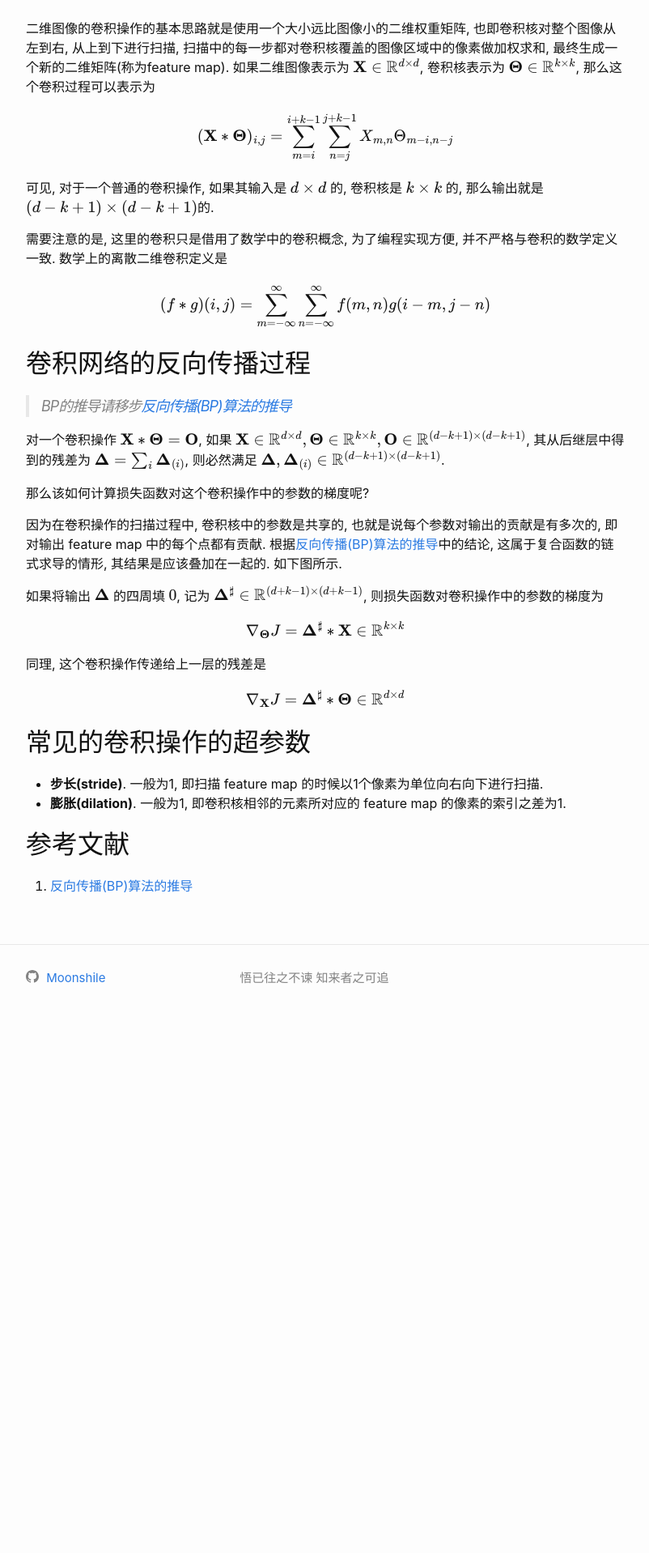
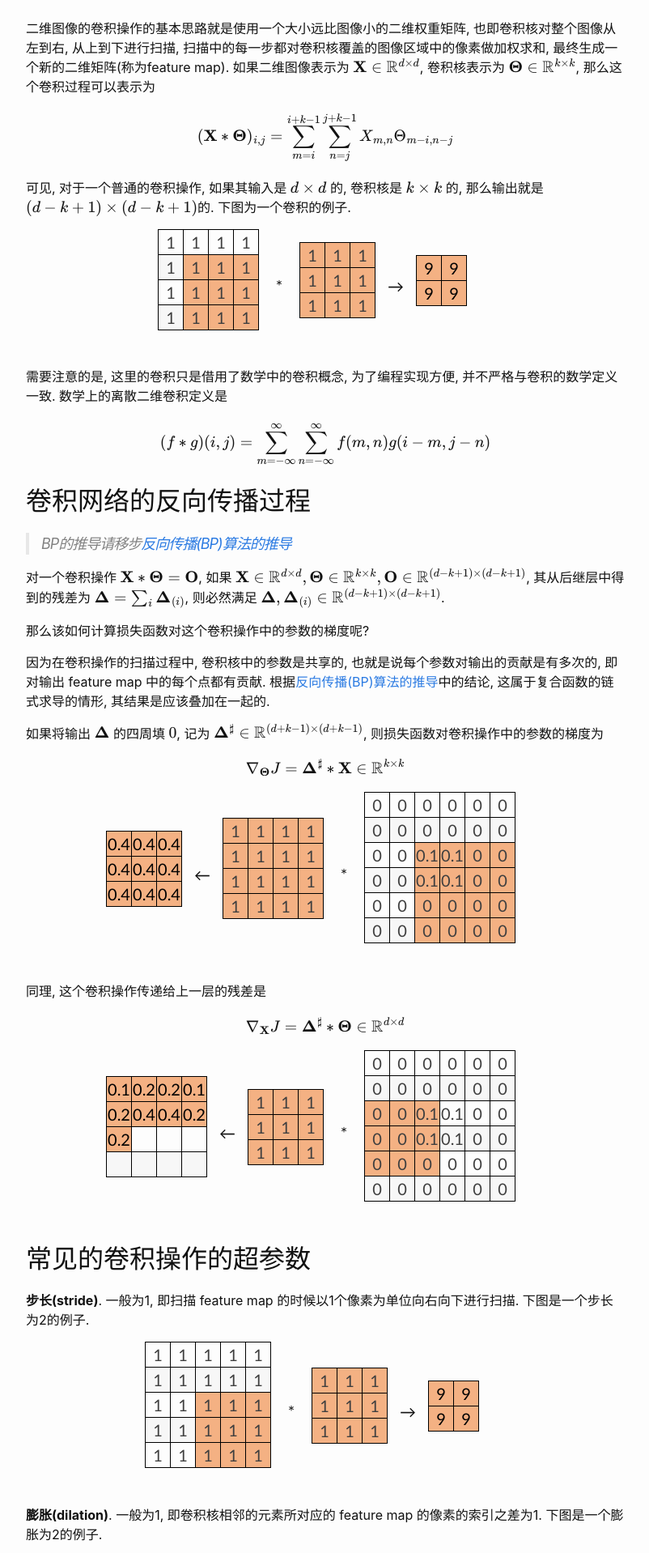
Before and after one commit to Moonshile/moonshile.github.io, a Jekyll site: the page built from _posts/2019-08-14-cnn.md, in a window 1280 px wide. Shown: the part 969-2887 px from the top of the page at 81% size, without its empty margins (238-1040 px from the left). Built offline with Jekyll 4.4.1, drawn with Linux system fonts in a browser that asks for light colours; formulas are drawn with MathJax 3; before the commit the page ends 2248 px from its top, so only the background shows below that; some of the changed text lies outside the part shown.

Commit message:
finish post: cnn

```diff
--- a/_posts/2019-08-14-cnn.md
+++ b/_posts/2019-08-14-cnn.md
@@ -28,7 +28,18 @@ $$
 (\mathbf X * \mathbf \Theta)_{i, j} = \sum_{m = i}^{i + k - 1} \sum_{n = j}^{j + k - 1} X _ {m, n} \Theta _ {m - i, n - j}
 $$
 
-可见, 对于一个普通的卷积操作, 如果其输入是 $$ d \times d $$ 的, 卷积核是 $$ k \times k $$ 的, 那么输出就是 $$ (d - k + 1) \times (d - k + 1) $$的.
+可见, 对于一个普通的卷积操作, 如果其输入是 $$ d \times d $$ 的, 卷积核是 $$ k \times k $$ 的, 那么输出就是 $$ (d - k + 1) \times (d - k + 1) $$的. 下图为一个卷积的例子.
+
+<script src="/assets/contrib/conv_visual/conv_visual.js"></script>
+<link rel="stylesheet" type="text/css" href="/assets/contrib/conv_visual/conv_visual.css" />
+
+<div class="conv_visual conv1" style="width:100%"></div>
+<script>
+convVisualRun(document.querySelector('.conv1'),
+              [...Array(16).keys()].map(i => 1),
+              [...Array(9).keys()].map(i => 1),
+              1, 1, false, 500);
+</script>
 
 需要注意的是, 这里的卷积只是借用了数学中的卷积概念, 为了编程实现方便, 并不严格与卷积的数学定义一致. 数学上的离散二维卷积定义是
 
@@ -44,7 +55,7 @@ $$
 
 那么该如何计算损失函数对这个卷积操作中的参数的梯度呢?
 
-因为在卷积操作的扫描过程中, 卷积核中的参数是共享的, 也就是说每个参数对输出的贡献是有多次的, 即对输出 feature map 中的每个点都有贡献. 根据[反向传播(BP)算法的推导][]中的结论, 这属于复合函数的链式求导的情形, 其结果是应该叠加在一起的. 如下图所示.
+因为在卷积操作的扫描过程中, 卷积核中的参数是共享的, 也就是说每个参数对输出的贡献是有多次的, 即对输出 feature map 中的每个点都有贡献. 根据[反向传播(BP)算法的推导][]中的结论, 这属于复合函数的链式求导的情形, 其结果是应该叠加在一起的.
 
 如果将输出 $$ \mathbf \Delta $$ 的四周填 $$ 0 $$, 记为 $$ \mathbf \Delta ^ \sharp \in \mathbb R ^ {(d + k - 1) \times (d + k - 1)} $$, 则损失函数对卷积操作中的参数的梯度为
 
@@ -52,16 +63,49 @@ $$
 \nabla_{\mathbf \Theta} J = \mathbf \Delta ^ \sharp * \mathbf X \in \mathbb R ^ {k \times k}
 $$
 
+<div class="conv_visual conv2" style="width:100%"></div>
+<script>
+convVisualRun(document.querySelector('.conv2'),
+              convVisualPad([...Array(4).keys()].map(i => 0.1), 2),
+              [...Array(16).keys()].map(i => 1),
+              1, 1, true, 500);
+</script>
+
 同理, 这个卷积操作传递给上一层的残差是
 
 $$
 \nabla_{\mathbf X} J = \mathbf \Delta ^ \sharp * \mathbf \Theta \in \mathbb R ^ {d \times d}
 $$
 
+<div class="conv_visual conv3" style="width:100%"></div>
+<script>
+convVisualRun(document.querySelector('.conv3'),
+              convVisualPad([...Array(4).keys()].map(i => 0.1), 2),
+              [...Array(9).keys()].map(i => 1),
+              1, 1, true, 500);
+</script>
+
 ## 常见的卷积操作的超参数
 
-+ **步长(stride)**. 一般为1, 即扫描 feature map 的时候以1个像素为单位向右向下进行扫描.
-+ **膨胀(dilation)**. 一般为1, 即卷积核相邻的元素所对应的 feature map 的像素的索引之差为1.
+**步长(stride)**. 一般为1, 即扫描 feature map 的时候以1个像素为单位向右向下进行扫描. 下图是一个步长为2的例子.
+
+<div class="conv_visual conv4" style="width:100%"></div>
+<script>
+convVisualRun(document.querySelector('.conv4'),
+              [...Array(25).keys()].map(i => 1),
+              [...Array(9).keys()].map(i => 1),
+              2, 1, false, 500);
+</script>
+
+**膨胀(dilation)**. 一般为1, 即卷积核相邻的元素所对应的 feature map 的像素的索引之差为1. 下图是一个膨胀为2的例子.
+
+<div class="conv_visual conv5" style="width:100%"></div>
+<script>
+convVisualRun(document.querySelector('.conv5'),
+              [...Array(36).keys()].map(i => 1),
+              [...Array(9).keys()].map(i => 1),
+              1, 2, false, 500);
+</script>
 
 ## 参考文献
 1. [反向传播(BP)算法的推导][]
--- /dev/null
+++ b/assets/contrib/conv_visual/conv_visual.css
@@ -0,0 +1,26 @@
+.conv_visual table {
+    border-collapse: collapse;
+    float: left;
+    width: initial;
+}
+.conv_visual span {
+    display: block;
+    float: left;
+}
+.conv_visual table, .conv_visual td, .conv_visual span, .conv_visual div {
+    font-size: 20px;
+    font-family: Calibri;
+    text-align: center;
+    padding: initial;
+}
+.conv_visual td {
+    border: solid 1px black;
+    width: 30px;
+    height: 30px;
+}
+.conv_visual table.output-view td {
+    color: transparent;
+}
+.conv_visual .filter-view td {
+    background-color: rgb(244,177,131);
+}
--- /dev/null
+++ b/assets/contrib/conv_visual/conv_visual.js
@@ -0,0 +1,159 @@
+TensorViewSize = 30;
+TensorOpSize = 50;
+TensorFontSize = 20;
+ViewBufferSize = 20;
+
+function convVisualPad(input, size) {
+    var res = [];
+    var n = Math.sqrt(input.length);
+    for(var i = 0; i < n + size*2; ++i) {
+        for(var j = 0; j < n + size*2; ++j) {
+            if((i - size >= 0 && i - size < n) && (j - size >= 0 && j - size < n)) {
+                res.push(input[n*(i - size) + j - size]);
+            } else {
+                res.push(0);
+            }
+        }
+    }
+    return res;
+}
+
+function convVisualConv2d(input, filter, stride, dilation) {
+    var res = [];
+    var inds = [];
+    var m = Math.sqrt(input.length);
+    var n = Math.sqrt(filter.length);
+    var nn = (n - 1)*dilation + 1;
+    for(var i = 0; i + nn - 1 < m; i += stride) {
+        for(var j = 0; j + nn - 1 < m; j += stride) {
+            cur_value = 0;
+            cur_inds = [];
+            for(var x = 0; x < n; ++x) {
+                for(var y = 0; y < n; ++y) {
+                    if(x*dilation >= m || y*dilation >= m) {
+                        continue;
+                    }
+                    cur_value += input[(x*dilation + i)*m + y*dilation + j] * filter[x*n + y];
+                    cur_inds.push([x*dilation + i, y*dilation + j]);
+                }
+            }
+            res.push(cur_value);
+            inds.push(cur_inds);
+        }
+    }
+    return [res, inds];
+}
+
+function convVisualCreateTensorView(tensor, tensorName) {
+    var table = document.createElement('table');
+    table.className = tensorName;
+
+    var cells = [];
+    var m = Math.sqrt(tensor.length);
+    for(var i = 0; i < m; ++i) {
+        tr = document.createElement('tr');
+        for(var j = 0; j < m; ++j) {
+            td = document.createElement('td');
+            td.innerText = tensor[i*m + j];
+            cells.push(td);
+            tr.appendChild(td);
+        }
+        table.appendChild(tr);
+    }
+
+    return [table, cells];
+}
+
+function convVisualRender(container, input, filter, output, reverse) {
+    var c = document.createElement('div');
+    c.style.margin = '0 auto';
+    c.style.position = 'relative';
+
+    var [inputView, inputCells] = convVisualCreateTensorView(input, 'input-view');
+    var [filterView, filterCells] = convVisualCreateTensorView(filter, 'filter-view');
+    var [outputView, outputCells] = convVisualCreateTensorView(output, 'output-view');
+    var inputViewSize = Math.sqrt(input.length)*(TensorViewSize + 2) + 2;
+    var filterViewSize = Math.sqrt(filter.length)*(TensorViewSize + 2) + 2;
+    var outputViewSize = Math.sqrt(output.length)*(TensorViewSize + 2) + 2;
+
+    var totalWidth = inputViewSize + filterViewSize + outputViewSize + TensorOpSize*2 + ViewBufferSize;
+    var totalHeight = Math.max(inputViewSize, filterViewSize, outputViewSize);
+
+    inputView.style.marginTop = ((totalHeight - inputViewSize)/2) + 'px';
+    filterView.style.marginTop = ((totalHeight - filterViewSize)/2) + 'px';
+    outputView.style.marginTop = ((totalHeight - outputViewSize)/2) + 'px';
+    c.style.width = totalWidth + 'px';
+    c.style.height = totalHeight + 'px';
+
+    var opConv = document.createElement('span');
+    opConv.innerHTML = '*';
+    opConv.style.width = TensorOpSize + 'px';
+    opConv.style.height = TensorOpSize + 'px';
+    opConv.style.marginTop = ((totalHeight - TensorFontSize)/2) + 'px';
+
+    var opEq = document.createElement('span');
+    opEq.innerHTML = reverse ? '&#x2190;' : '&#x2192;';
+    opEq.style.width = TensorOpSize + 'px';
+    opEq.style.height = TensorOpSize + 'px';
+    opEq.style.marginTop = ((totalHeight - TensorFontSize)/2) + 'px';
+
+    container.style.height = (totalHeight + ViewBufferSize*2) + 'px';
+
+    if(reverse){
+        c.appendChild(outputView);
+        c.appendChild(opEq);
+        c.appendChild(filterView);
+        c.appendChild(opConv);
+        c.appendChild(inputView);
+        container.appendChild(c);
+    } else {
+        c.appendChild(inputView);
+        c.appendChild(opConv);
+        c.appendChild(filterView);
+        c.appendChild(opEq);
+        c.appendChild(outputView);
+        container.appendChild(c);
+    }
+    return [inputCells, filterCells, outputCells];
+}
+
+function convVisualRun(container, input, filter, stride, dilation, reverse, interval) {
+    var [output, inds] = convVisualConv2d(input, filter, stride, dilation);
+    var [inputCells, filterCells, outputCells] = convVisualRender(container, input, filter, output, reverse);
+    var step = 0;
+    return setInterval(function(){
+        var n = Math.sqrt(output.length);
+        var inputSize = Math.sqrt(inputCells.length);
+        var i = Math.floor(step/n);
+        var j = step % n;
+
+        if(step > 0) {
+            var prevInds = inds[step - 1];
+            for(var i = 0; i < prevInds.length; ++i){
+                var [x, y] = prevInds[i];
+                inputCells[x*inputSize + y].style.backgroundColor = 'transparent';
+            }
+        }
+
+        if(step == output.length) {
+            for(var i = 0; i < outputCells.length; ++i) {
+                outputCells[i].style.color = 'transparent';
+                outputCells[i].style.backgroundColor = 'transparent';
+            }
+        } else {
+            var curInds = inds[step];
+            for(var i = 0; i < curInds.length; ++i){
+                var [x, y] = curInds[i];
+                inputCells[x*inputSize + y].style.backgroundColor = 'rgb(244,177,131)';
+            }
+
+            outputCells[step].style.color = 'black';
+            outputCells[step].style.backgroundColor = 'rgb(244,177,131)';
+        }
+
+        step += 1;
+        if(step > output.length) {
+            step = 0;
+        }
+    }, interval, 0);
+}
```
